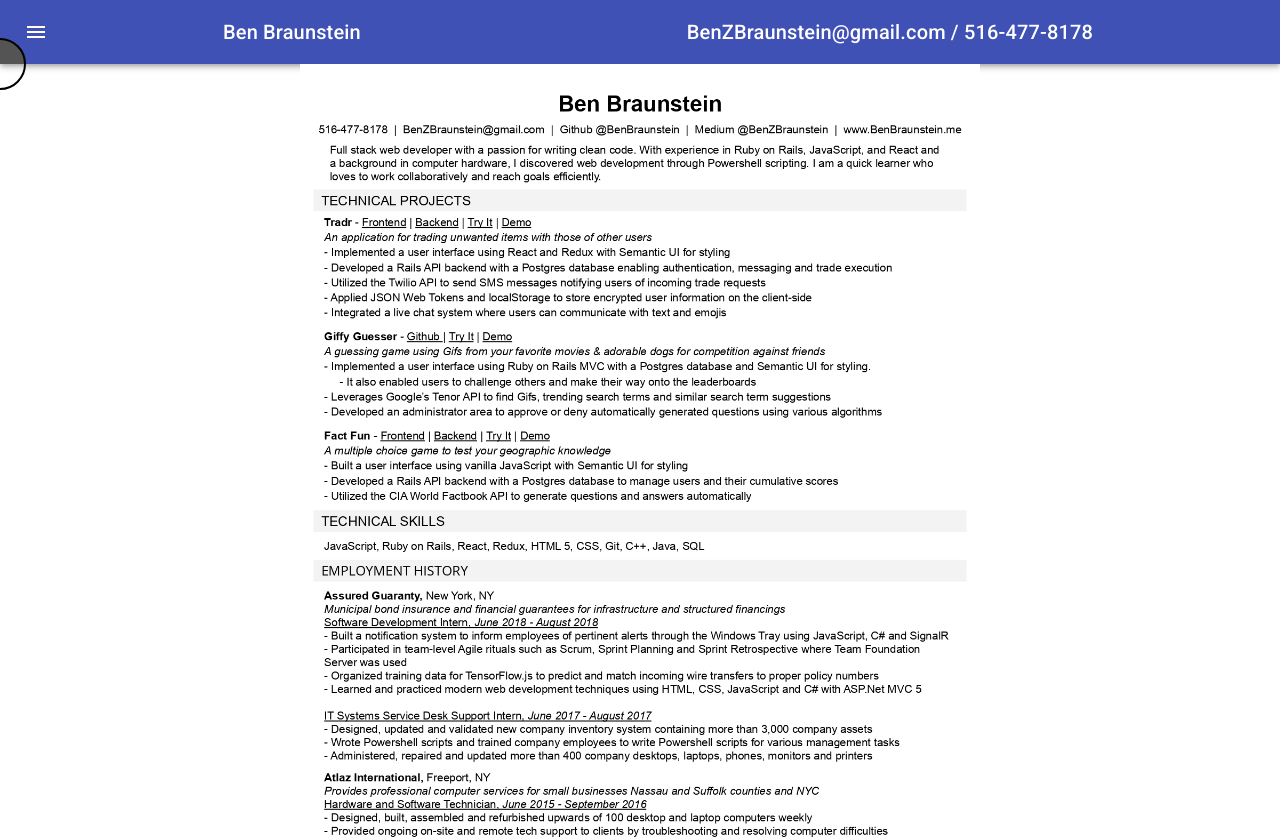
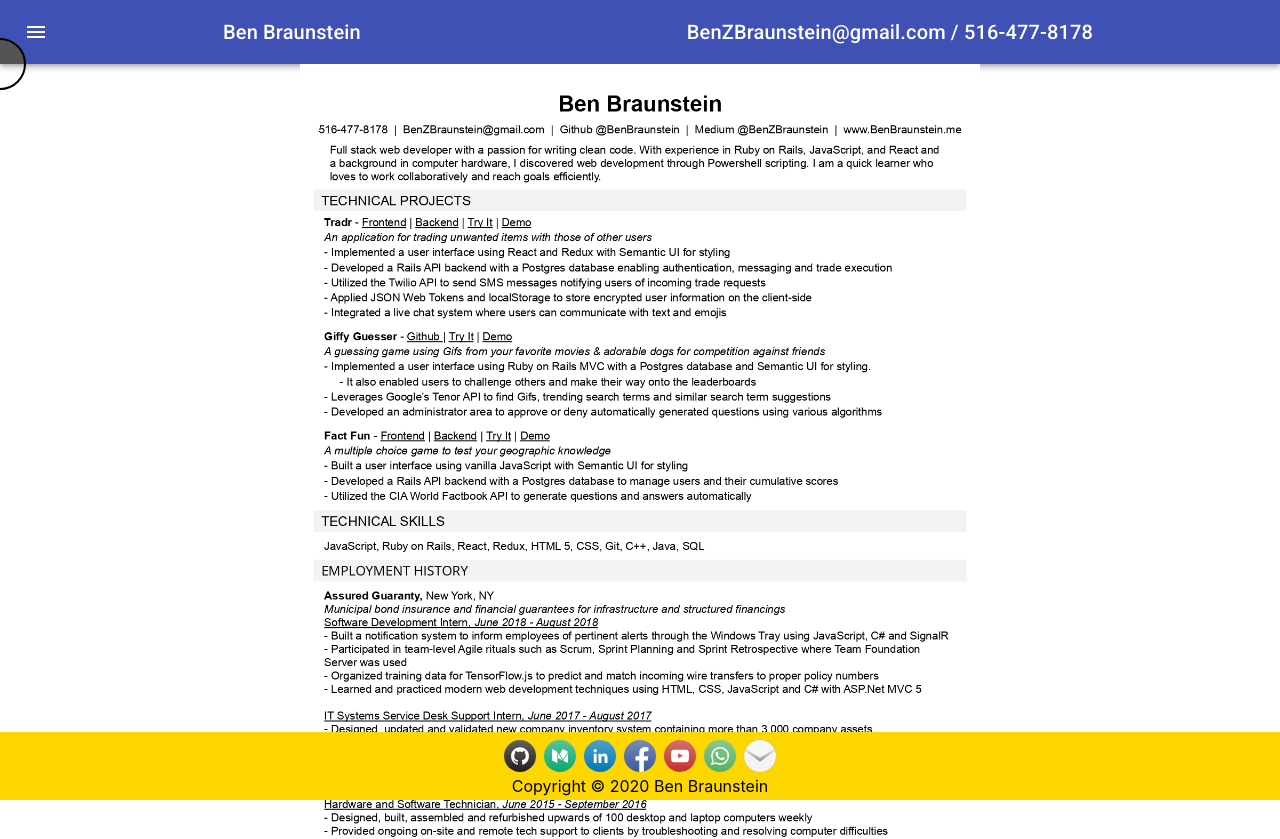
Before and after one commit to BenBraunstein/portfolio, a React (Create React App) app: page /resume in a window 1280 px wide. Shown: the top 839 px of the page. Built offline with nearby package versions, Linux system fonts and the light colour scheme.

Commit message:
created a sticky footer modified some sizing

```diff
--- a/src/App.css
+++ b/src/App.css
@@ -4,11 +4,32 @@
 
 .App {
   text-align: center;
+  height: 100vh;
 }
 
 .App-logo {
   height: 40vmin;
   pointer-events: none;
+}
+
+#bottom-nav {
+  background-color: gold;
+  position: fixed;
+  width: 100vw;
+  bottom: 60px;
+}
+
+#footer {
+  position: fixed;
+  background-color: gold;
+  bottom: 0;
+  width: 100vw;
+  padding-top: 0.5vmin;
+  padding-bottom: 0.5vmin;
+}
+
+.extra-bottom-padding {
+  padding-bottom: 8vh;
 }
 
 .cursor {
--- a/src/Footer.js
+++ b/src/Footer.js
@@ -4,15 +4,12 @@
 function Footer(props) {
   return (
     <div id="footer">
-      <br />
       <SocialButtons />
-      <div>
-        Copyright © 2020{" "}
-        {props.date.getFullYear() === 2020
-          ? null
-          : `- ${props.date.getFullYear()}`}{" "}
-        Ben Braunstein
-      </div>
+      Copyright © 2020{" "}
+      {props.date.getFullYear() === 2020
+        ? null
+        : `- ${props.date.getFullYear()}`}{" "}
+      Ben Braunstein
     </div>
   )
 }
--- a/src/ProjectContainer.js
+++ b/src/ProjectContainer.js
@@ -8,19 +8,19 @@
 import VideogameAssetIcon from "@material-ui/icons/VideogameAsset"
 import NotListedLocationIcon from "@material-ui/icons/NotListedLocation"
 
-const useStyles = makeStyles({
-  root: {
-    width: "100%",
-    backgroundColor: "gold"
-  }
-})
+// const useStyles = makeStyles({
+//   root: {
+//     width: "100%",
+//     backgroundColor: "gold"
+//   }
+// })
 
 function ProjectContainer(props) {
-  const classes = useStyles()
+  // const classes = useStyles()
   const [value, setValue] = React.useState(0)
 
   return (
-    <div className="projects">
+    <div className="projects extra-bottom-padding">
       <h1>Projects</h1>
       {value === 0 ? (
         <Tradr blogHover={props.blogHover} blogUnHover={props.blogUnHover} />
@@ -41,7 +41,8 @@
           setValue(newValue)
         }}
         showLabels
-        className={classes.root}
+        // className={classes.root}
+        id="bottom-nav"
       >
         <BottomNavigationAction
           label="Tradr"
--- a/src/Resume.js
+++ b/src/Resume.js
@@ -5,7 +5,7 @@
 
 function Resume(props) {
   return (
-    <div>
+    <div className="extra-bottom-padding">
       <img
         onMouseOver={e => props.blogHover(e)}
         onMouseOut={e => props.blogUnHover(e)}
```
